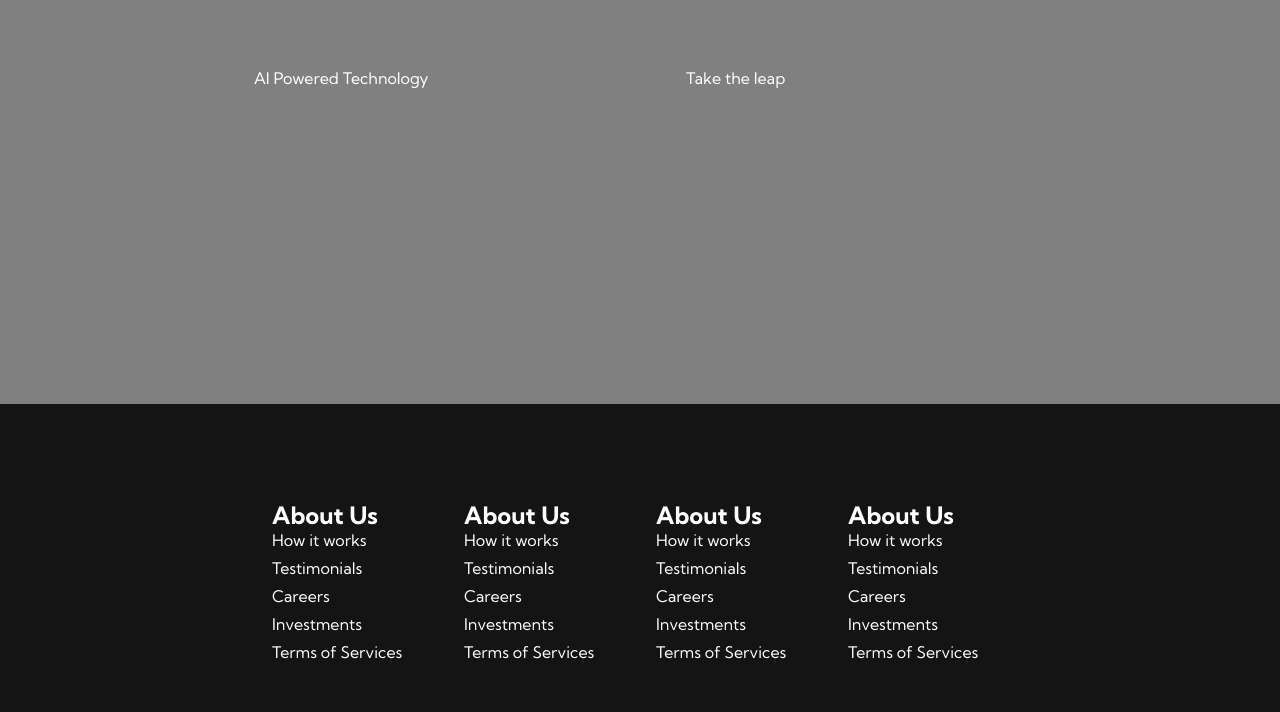
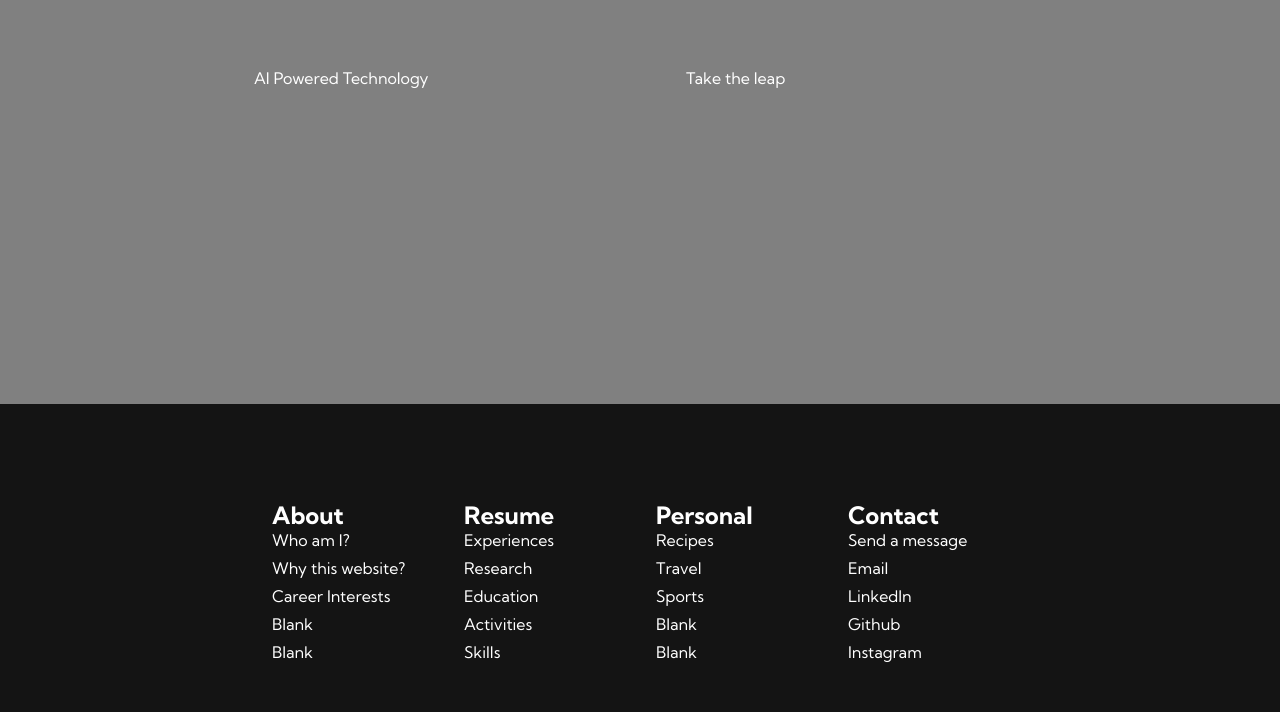
Before and after one commit to dvtsai/dvtsai.github.io, a plain HTML site: page about.html in a window 1280 px wide. Shown: the part 1196-1908 px from the top of the page. Drawn offline with Linux system fonts and the light colour scheme.

Commit message:
Updated footer for home and about page.

```diff
--- a/about.html
+++ b/about.html
@@ -77,38 +77,38 @@
         <div class="footer__links">
             <div class="footer__link--wrapper">
                 <div class="footer__link--items">
-                    <h2>About Us</h2>
-                    <a href="/">How it works</a>
-                    <a href="/">Testimonials</a>
-                    <a href="/">Careers</a>
-                    <a href="/">Investments</a>
-                    <a href="/">Terms of Services</a>
+                    <h2>About</h2>
+                    <a href="/">Who am I?</a>
+                    <a href="/">Why this website?</a>
+                    <a href="/">Career Interests</a>
+                    <a href="/">Blank</a>
+                    <a href="/">Blank</a>
                 </div>
                 <div class="footer__link--items">
-                    <h2>About Us</h2>
-                    <a href="/">How it works</a>
-                    <a href="/">Testimonials</a>
-                    <a href="/">Careers</a>
-                    <a href="/">Investments</a>
-                    <a href="/">Terms of Services</a>
+                    <h2>Resume</h2>
+                    <a href="/">Experiences</a>
+                    <a href="/">Research</a>
+                    <a href="/">Education</a>
+                    <a href="/">Activities</a>
+                    <a href="/">Skills</a>
                 </div>
             </div>
             <div class="footer__link--wrapper">
                 <div class="footer__link--items">
-                    <h2>About Us</h2>
-                    <a href="/">How it works</a>
-                    <a href="/">Testimonials</a>
-                    <a href="/">Careers</a>
-                    <a href="/">Investments</a>
-                    <a href="/">Terms of Services</a>
+                    <h2>Personal</h2>
+                    <a href="/">Recipes</a>
+                    <a href="/">Travel</a>
+                    <a href="/">Sports</a>
+                    <a href="/">Blank</a>
+                    <a href="/">Blank</a>
                 </div>
                 <div class="footer__link--items">
-                    <h2>About Us</h2>
-                    <a href="/">How it works</a>
-                    <a href="/">Testimonials</a>
-                    <a href="/">Careers</a>
-                    <a href="/">Investments</a>
-                    <a href="/">Terms of Services</a>
+                    <h2>Contact</h2>
+                    <a href="/">Send a message</a>
+                    <a href="/">Email</a>
+                    <a href="/">LinkedIn</a>
+                    <a href="/">Github</a>
+                    <a href="/">Instagram</a>
                 </div>
             </div>
         </div>
```
Also changed, not shown: index.html (+24 -24 lines).
